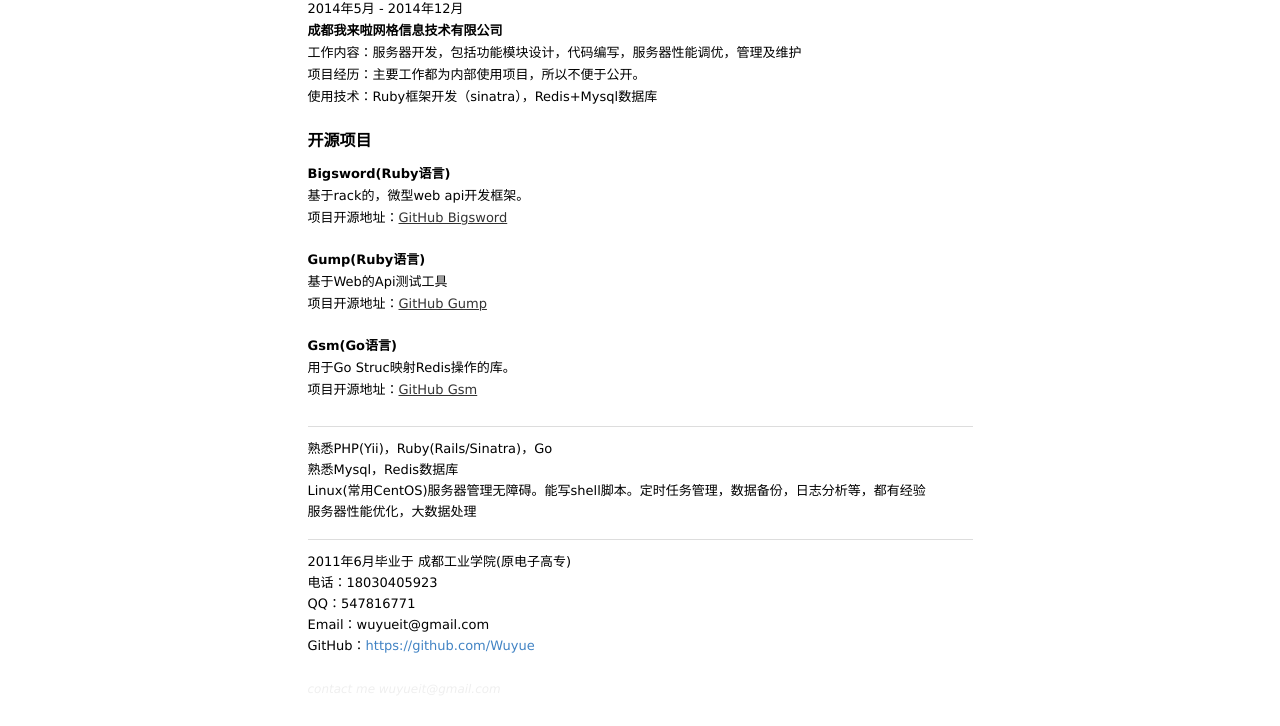
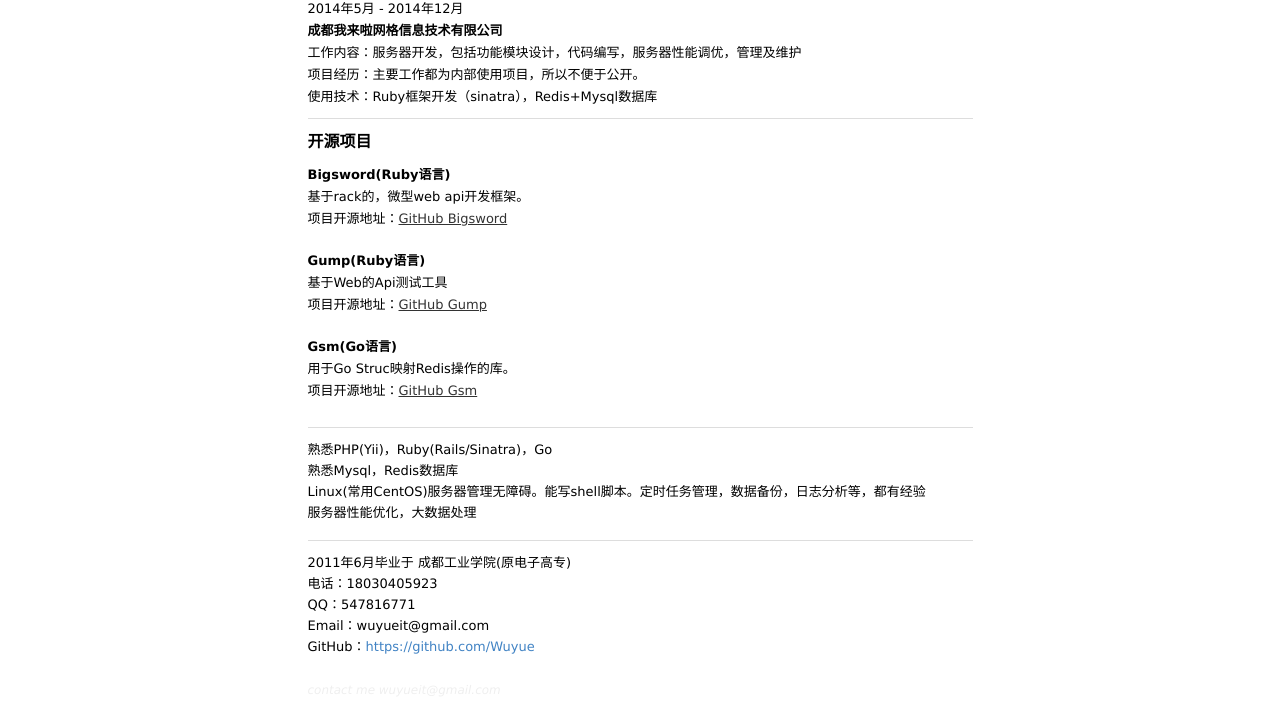
Before and after one commit to Wuyue/wuyue.github.io, a Jekyll site: the page built from paper.html, in a window 1280 px wide. Shown: the part 457-1183 px from the top of the page. Built offline with Jekyll 4.4.1, drawn with Linux system fonts in a browser that asks for light colours; some web fonts are replaced; Markdown is read by kramdown in place of the engine named in the settings.

Commit message:
update paper css

```diff
--- a/css/paper.css
+++ b/css/paper.css
@@ -8,7 +8,6 @@
   margin-top: 10px;
   float: left;
   width: 100%;
-  border-bottom: 1px solid #ddd;
 }
 #paper-title h2{
 	float: left;
@@ -29,9 +28,10 @@
 
 
 #paper{
-	margin-top: 10px;
+	padding-top: 10px;
 	width: 100%;
 	float: left;
+  border-top: 1px solid #ddd;
 }
 
 #paper h3{
```
